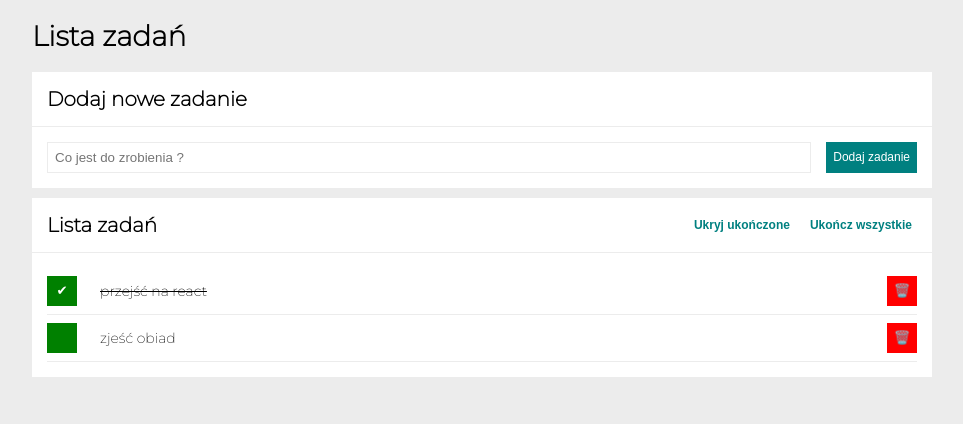
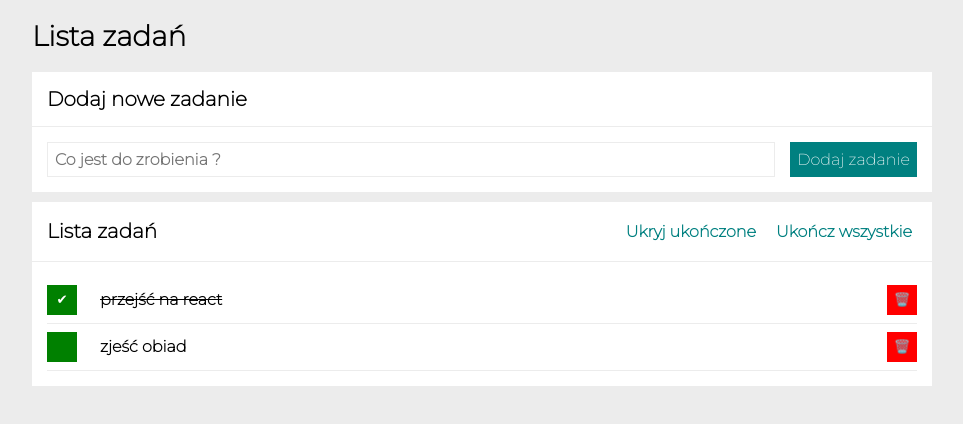
Before and after one commit to Piotr-Kiczkajlo/TaskListReact, a React (Create React App) app: page / in a window 1280 px wide. Shown: the top 424 px of the page, without its empty margins (158-1121 px from the left). Built offline with nearby package versions, Linux system fonts and the light colour scheme.

Commit message:
change font style in Form,ListButton and Section

```diff
--- a/src/Form/style.css
+++ b/src/Form/style.css
@@ -14,6 +14,9 @@
     padding: 7px;
     border: 1px solid rgb(236, 236, 236);
     min-width: 160px;
+    font-family: 'Montserrat', sans-serif;
+    font-size: medium;
+    font-weight: bold;
 }
 
 .form__submitButton {
@@ -22,8 +25,9 @@
     border-style: none;
     padding: 7px;
     transition: .5s;
-    font-size: 12px;
-}
+    font-family: 'Montserrat', sans-serif;
+    font-size: medium;
+   }
 
 @media(max-width:600px) {
     .form__submitButton {
--- a/src/ListButtons/style.css
+++ b/src/ListButtons/style.css
@@ -2,7 +2,8 @@
     border: none;
     color: teal;
     background-color: white;
-    font-size: 12px;
+    font-family: 'Montserrat', sans-serif;
+    font-size: medium;
     font-weight: bold;
     padding: 0;
     transition: 0.5s;
--- a/src/Section/style.css
+++ b/src/Section/style.css
@@ -1,6 +1,9 @@
 .section {
     margin: 10px 0px;
     background-color: white;
+    font-family: 'Montserrat', sans-serif;
+    font-size: medium;
+    font-weight: bold;
 }
 
 .section__header {
```
